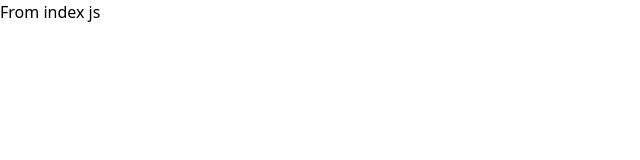
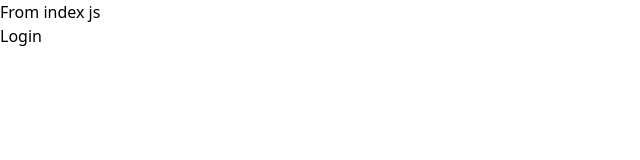
Before and after one commit to Viktoriia-Piskova/blog-ai-gen-app, a Next.js app: page / in a window 1280 px wide. Shown: the top 160 px of the page, without its empty margins (0-640 px from the left). Built offline with nearby package versions, Linux system fonts and the light colour scheme.

Commit message:
Add auth0 for authentication

```diff
--- /dev/null
+++ b/pages/api/auth/[...auth0].js
@@ -0,0 +1,3 @@
+import { handleAuth } from '@auth0/nextjs-auth0';
+
+export default handleAuth();
--- a/pages/index.js
+++ b/pages/index.js
@@ -1,6 +1,12 @@
+import Link from "next/link";
+
 export default function Home() {
-  return <div>
-    <h1>From index js</h1>
-   </div>
-    ;
+  return (
+    <div>
+      <h1>From index js</h1>
+      <div>
+        <Link href="/api/auth/login">Login</Link>
+      </div>
+    </div>
+  );
 }
```
